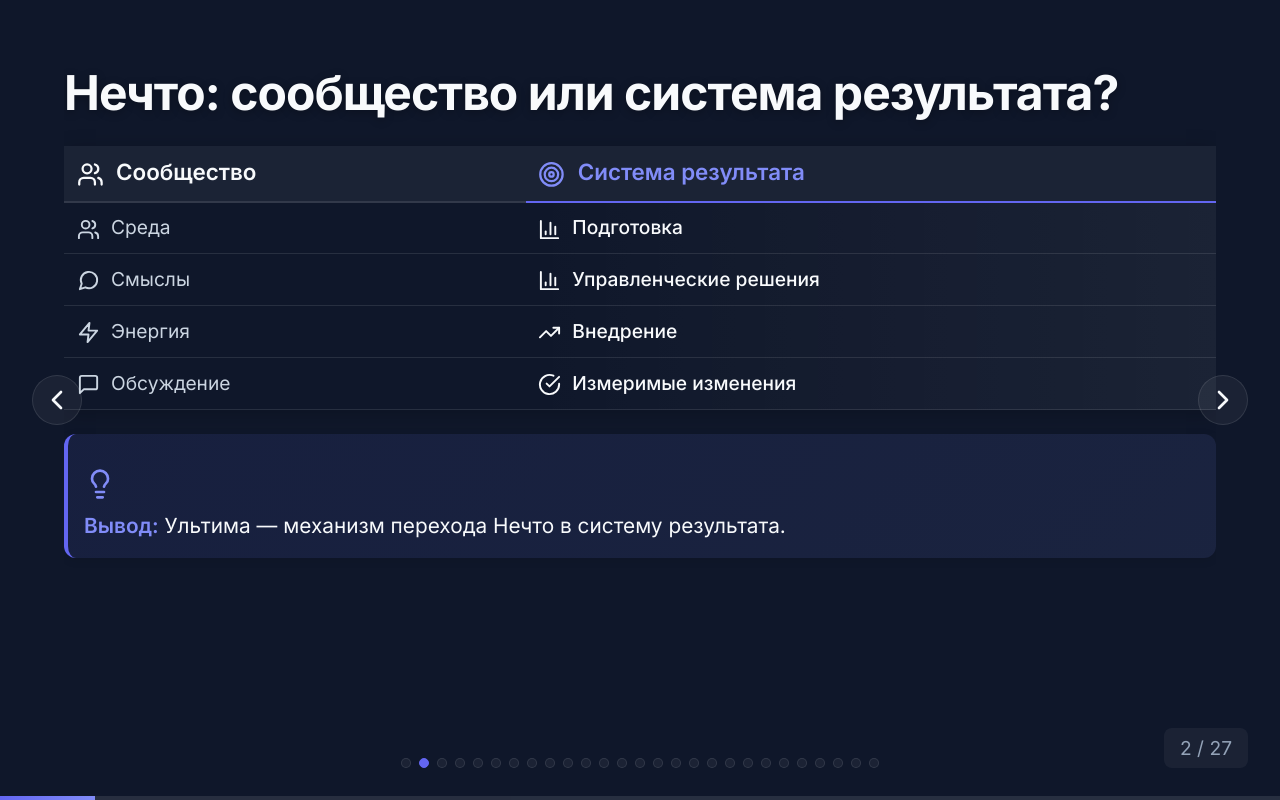
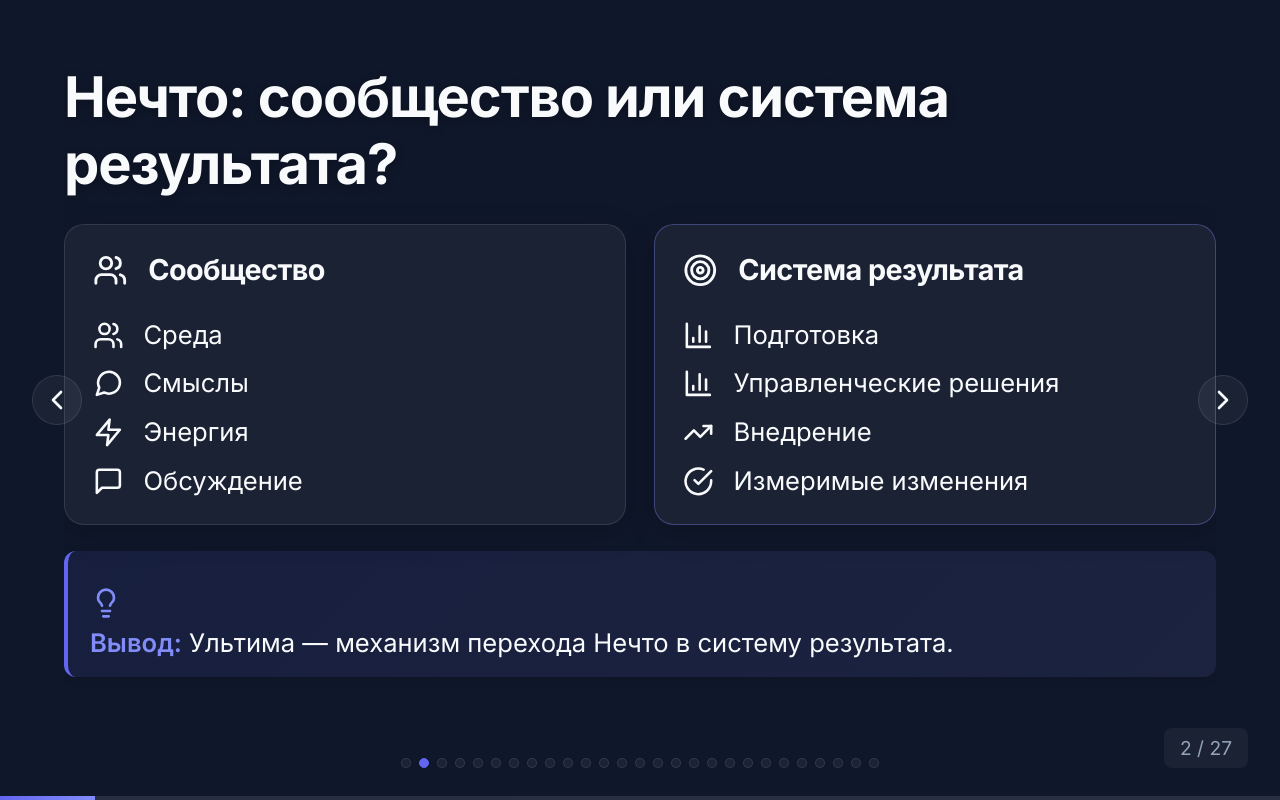
Before and after one commit to catherineYefi/SS_2_Nechto_Ultima_02.2026, a React (Vite) app: page / in a window 1280 px wide. Both pictures are taken after a click on the button 1223 px from the left and 400 px from the top of the page. Built offline with nearby package versions, Linux system fonts and the light colour scheme.

Commit message:
2-6 slides

```diff
--- a/src/App.css
+++ b/src/App.css
@@ -722,3 +722,164 @@
         grid-template-columns: 1fr;
     }
 }
+/* ============================================
+   SLIDES 02–06: PACKAGING (APPLE-LIKE)
+   ============================================ */
+
+.slide-divider {
+    display: flex;
+    flex-direction: column;
+    justify-content: center;
+}
+
+.section-subtitle--hero {
+    font-size: clamp(24px, 2.2vw, 42px);
+    line-height: 1.2;
+    margin-top: 0.75rem;
+}
+
+.compare-grid {
+    display: grid;
+    grid-template-columns: 1fr 1fr;
+    gap: clamp(20px, 2.2vw, 36px);
+    margin-top: clamp(18px, 2vw, 28px);
+}
+
+.compare-column {
+    background: var(--color-surface);
+    border: 1px solid var(--color-border);
+    border-radius: 20px;
+    padding: clamp(18px, 2.2vw, 28px);
+    box-shadow: 0 8px 30px rgba(0, 0, 0, 0.18);
+}
+
+.compare-column--accent {
+    border-color: rgba(129, 140, 248, 0.35);
+}
+
+.compare-title {
+    display: flex;
+    align-items: center;
+    gap: 12px;
+    font-size: clamp(24px, 2.2vw, 40px);
+    margin-bottom: clamp(14px, 1.6vw, 22px);
+}
+
+.compare-list {
+    list-style: none;
+    padding: 0;
+    margin: 0;
+    display: grid;
+    gap: clamp(12px, 1.6vw, 18px);
+}
+
+.compare-item {
+    display: flex;
+    align-items: center;
+    gap: 12px;
+    font-size: clamp(22px, 2vw, 34px);
+    line-height: 1.2;
+}
+
+.conclusion--compact {
+    margin-top: clamp(18px, 2vw, 28px);
+    padding: clamp(14px, 1.6vw, 18px) clamp(16px, 1.8vw, 22px);
+}
+
+.conclusion--compact p {
+    font-size: clamp(24px, 2vw, 32px);
+    line-height: 1.2;
+}
+
+.pillars-grid {
+    display: grid;
+    grid-template-columns: repeat(3, 1fr);
+    gap: clamp(18px, 2vw, 28px);
+    margin-top: clamp(18px, 2vw, 28px);
+}
+
+.pillar-card {
+    background: var(--color-surface);
+    border: 1px solid var(--color-border);
+    border-radius: 22px;
+    padding: clamp(18px, 2.2vw, 30px);
+    box-shadow: 0 10px 34px rgba(0, 0, 0, 0.18);
+    display: flex;
+    flex-direction: column;
+    gap: 14px;
+}
+
+.pillar-icon {
+    width: clamp(28px, 2vw, 40px);
+    height: clamp(28px, 2vw, 40px);
+}
+
+.pillar-text {
+    font-size: clamp(24px, 2.2vw, 40px);
+    line-height: 1.15;
+    letter-spacing: -0.01em;
+}
+
+.reflections-grid {
+    display: grid;
+    grid-template-columns: 1fr 1fr;
+    gap: clamp(16px, 2vw, 26px);
+    margin-top: clamp(18px, 2vw, 28px);
+}
+
+.reflection-card {
+    background: var(--color-surface);
+    border: 1px solid var(--color-border);
+    border-radius: 20px;
+    padding: clamp(16px, 2vw, 26px);
+    box-shadow: 0 8px 30px rgba(0, 0, 0, 0.16);
+    display: flex;
+    flex-direction: column;
+    gap: 14px;
+}
+
+.reflection-head {
+    display: flex;
+    align-items: center;
+    justify-content: space-between;
+    gap: 16px;
+}
+
+.reflection-number {
+    font-size: clamp(22px, 1.8vw, 30px);
+    font-weight: 700;
+    color: var(--color-text-muted);
+    letter-spacing: 0.08em;
+}
+
+.reflection-icon {
+    width: clamp(28px, 2vw, 38px);
+    height: clamp(28px, 2vw, 38px);
+}
+
+.reflection-text {
+    font-size: clamp(22px, 2vw, 34px);
+    line-height: 1.2;
+}
+
+.note-compact {
+    margin-top: clamp(18px, 2vw, 28px);
+    padding: clamp(12px, 1.6vw, 18px) clamp(14px, 1.8vw, 22px);
+}
+
+.note-compact p {
+    font-size: clamp(22px, 1.9vw, 30px);
+    line-height: 1.2;
+}
+
+.presentation-metrics .metric-value {
+    font-size: clamp(64px, 6vw, 96px);
+}
+
+.presentation-metrics .metric-label {
+    font-size: clamp(20px, 1.6vw, 26px);
+}
+
+.presentation-metrics .metric-context {
+    font-size: clamp(18px, 1.4vw, 22px);
+}
--- a/src/components/slides/Slide02Strategic.jsx
+++ b/src/components/slides/Slide02Strategic.jsx
@@ -1,40 +1,79 @@
-import { Users, Target, MessageCircle, BarChart3, Zap, TrendingUp, MessageSquare, CheckCircle, Lightbulb } from 'lucide-react';
+import {
+  Users,
+  Target,
+  MessageCircle,
+  BarChart3,
+  Zap,
+  TrendingUp,
+  MessageSquare,
+  CheckCircle,
+  Lightbulb,
+} from 'lucide-react';
 
 export default function Slide02Strategic() {
   return (
     <div className="slide">
-      <h2 style={{fontSize: '3rem', marginBottom: '1.5rem'}}>Нечто: сообщество или система результата?</h2>
+      <h2>Нечто: сообщество или система результата?</h2>
 
-      <table className="comparison-table" style={{fontSize: '1.2rem', margin: '1.5rem 0'}}>
-        <thead>
-          <tr>
-            <th style={{fontSize: '1.4rem', padding: '0.8rem'}}><Users className="inline-icon" /> Сообщество</th>
-            <th className="highlight-col" style={{fontSize: '1.4rem', padding: '0.8rem'}}><Target className="inline-icon" /> Система результата</th>
-          </tr>
-        </thead>
-        <tbody>
-          <tr>
-            <td style={{padding: '0.8rem', fontSize: '1.2rem'}}><Users className="inline-icon" /> Среда</td>
-            <td className="highlight-cell" style={{padding: '0.8rem', fontSize: '1.2rem'}}><BarChart3 className="inline-icon" /> Подготовка</td>
-          </tr>
-          <tr>
-            <td style={{padding: '0.8rem', fontSize: '1.2rem'}}><MessageCircle className="inline-icon" /> Смыслы</td>
-            <td className="highlight-cell" style={{padding: '0.8rem', fontSize: '1.2rem'}}><BarChart3 className="inline-icon" /> Управленческие решения</td>
-          </tr>
-          <tr>
-            <td style={{padding: '0.8rem', fontSize: '1.2rem'}}><Zap className="inline-icon" /> Энергия</td>
-            <td className="highlight-cell" style={{padding: '0.8rem', fontSize: '1.2rem'}}><TrendingUp className="inline-icon" /> Внедрение</td>
-          </tr>
-          <tr>
-            <td style={{padding: '0.8rem', fontSize: '1.2rem'}}><MessageSquare className="inline-icon" /> Обсуждение</td>
-            <td className="highlight-cell" style={{padding: '0.8rem', fontSize: '1.2rem'}}><CheckCircle className="inline-icon" /> Измеримые изменения</td>
-          </tr>
-        </tbody>
-      </table>
+      <div className="compare-grid">
+        <section className="compare-column">
+          <h3 className="compare-title">
+            <Users className="inline-icon" />
+            Сообщество
+          </h3>
 
-      <div className="conclusion" style={{marginTop: '1.5rem'}}>
+          <ul className="compare-list">
+            <li className="compare-item">
+              <Users className="inline-icon" />
+              <span>Среда</span>
+            </li>
+            <li className="compare-item">
+              <MessageCircle className="inline-icon" />
+              <span>Смыслы</span>
+            </li>
+            <li className="compare-item">
+              <Zap className="inline-icon" />
+              <span>Энергия</span>
+            </li>
+            <li className="compare-item">
+              <MessageSquare className="inline-icon" />
+              <span>Обсуждение</span>
+            </li>
+          </ul>
+        </section>
+
+        <section className="compare-column compare-column--accent">
+          <h3 className="compare-title">
+            <Target className="inline-icon" />
+            Система результата
+          </h3>
+
+          <ul className="compare-list">
+            <li className="compare-item">
+              <BarChart3 className="inline-icon" />
+              <span>Подготовка</span>
+            </li>
+            <li className="compare-item">
+              <BarChart3 className="inline-icon" />
+              <span>Управленческие решения</span>
+            </li>
+            <li className="compare-item">
+              <TrendingUp className="inline-icon" />
+              <span>Внедрение</span>
+            </li>
+            <li className="compare-item">
+              <CheckCircle className="inline-icon" />
+              <span>Измеримые изменения</span>
+            </li>
+          </ul>
+        </section>
+      </div>
+
+      <div className="conclusion conclusion--compact">
         <Lightbulb className="conclusion-icon" />
-        <p style={{fontSize: '1.3rem'}}><strong>Вывод:</strong> Ультима — механизм перехода Нечто в систему результата.</p>
+        <p>
+          <strong>Вывод:</strong> Ультима — механизм перехода Нечто в систему результата.
+        </p>
       </div>
     </div>
   );
--- a/src/components/slides/Slide03Retrospective.jsx
+++ b/src/components/slides/Slide03Retrospective.jsx
@@ -1,8 +1,8 @@
 export default function Slide03Retrospective() {
   return (
-    <div className="slide">
+    <div className="slide slide-divider">
       <h2>8 сезон — честно и по фактам</h2>
-      <p className="section-subtitle">Ретроспектива и выводы</p>
+      <p className="section-subtitle section-subtitle--hero">Ретроспектива и выводы</p>
     </div>
   );
 }
--- a/src/components/slides/Slide04KeyInsights.jsx
+++ b/src/components/slides/Slide04KeyInsights.jsx
@@ -1,24 +1,24 @@
 import { CheckCircle } from 'lucide-react';
 
 export default function Slide04KeyInsights() {
+  const insights = [
+    'Формат Ультимы ценен рынку и участникам',
+    'Стратегические сессии дают максимальную глубину решений и план на сезон',
+    'Качество результата сильно зависит от подготовки участников и групповой динамики с удержанием фокуса',
+  ];
+
   return (
     <div className="slide">
       <h2>3 ключевых вывода</h2>
 
-      <ul className="insight-list">
-        <li className="insight-item">
-          <CheckCircle className="icon success" />
-          <span className="text">Формат Ультимы ценен рынку и участникам</span>
-        </li>
-        <li className="insight-item">
-          <CheckCircle className="icon success" />
-          <span className="text">Стратегические сессии дают максимальную глубину решений и план на сезон</span>
-        </li>
-        <li className="insight-item">
-          <CheckCircle className="icon success" />
-          <span className="text">Качество результата сильно зависит от подготовки участников и групповой динамики с удержанием фокуса</span>
-        </li>
-      </ul>
+      <div className="pillars-grid">
+        {insights.map((text) => (
+          <div key={text} className="pillar-card">
+            <CheckCircle className="pillar-icon icon success" />
+            <div className="pillar-text">{text}</div>
+          </div>
+        ))}
+      </div>
     </div>
   );
 }
--- a/src/components/slides/Slide06KeyNumbers.jsx
+++ b/src/components/slides/Slide06KeyNumbers.jsx
@@ -3,7 +3,7 @@
     <div className="slide">
       <h2>3 ключевые цифры</h2>
 
-      <div className="metrics-grid">
+      <div className="metrics-grid presentation-metrics">
         <div className="metric-card">
           <div className="metric-value">46</div>
           <div className="metric-label">участников</div>
```
Also changed, not shown: src/components/slides/Slide05KeyReflections.jsx (+21 -21 lines), 5 other files (tests, documents, lock files or other folders).
